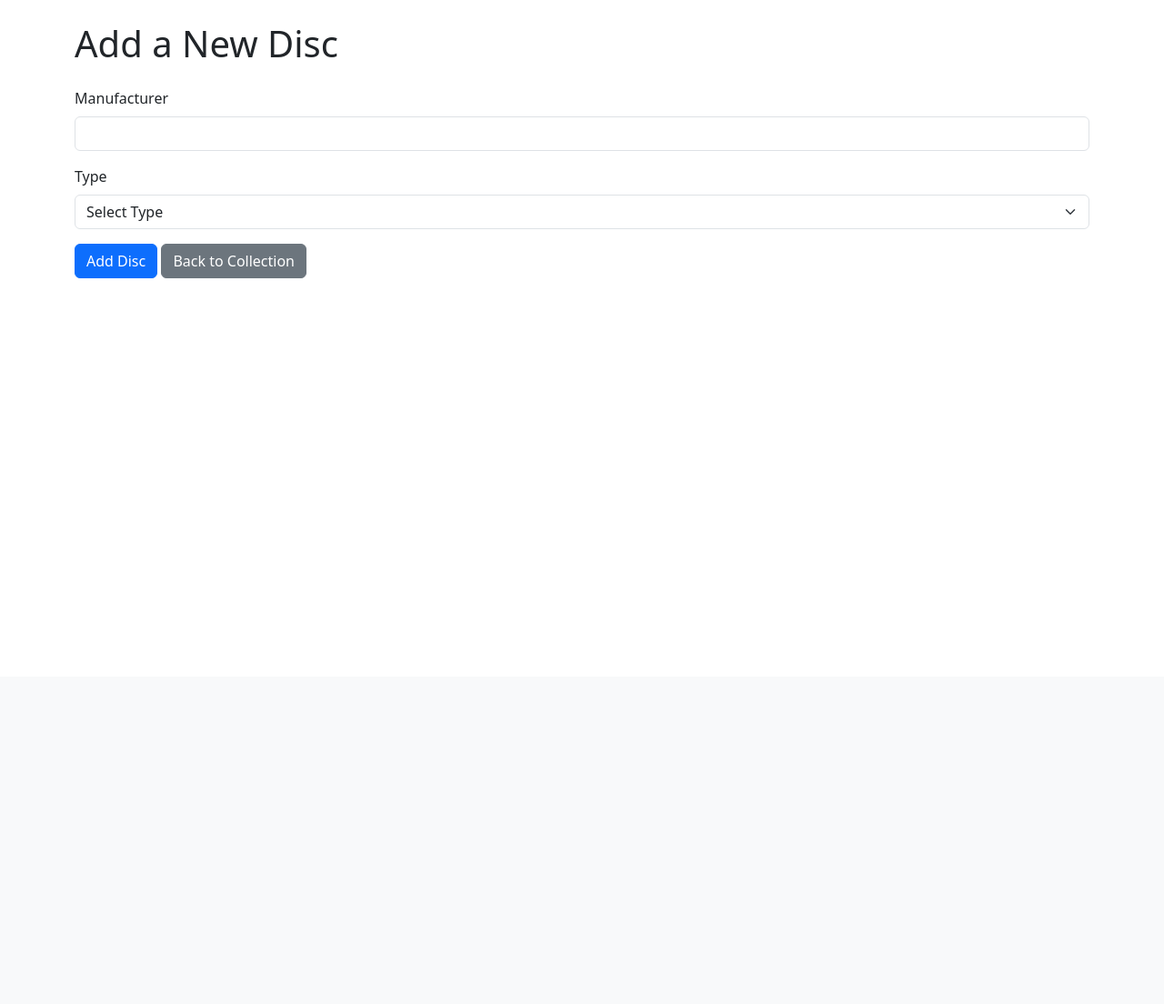
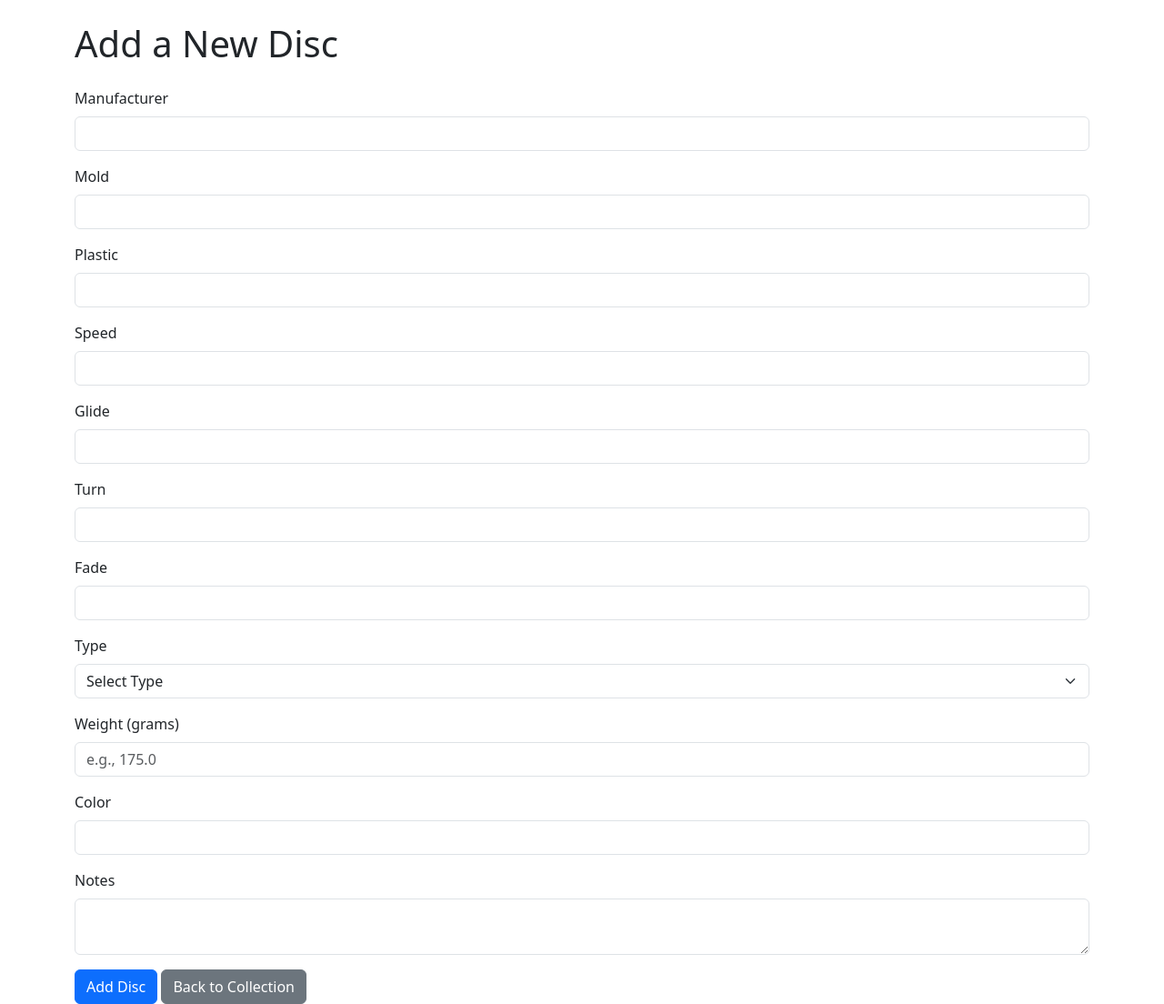
Before and after one commit to bnoobman/disc-collector, a Flask app: page /add in a window 1280 px wide. Shown: the part 56-1160 px from the top of the page at 91% size. Before the commit the page ends 362 px from the top, so only its background shows below. Run offline with Flask 3, Linux system fonts and the light colour scheme; some libraries are stand-ins or nearby versions.

Commit message:
feat(app): Add remaining fields to app
Added weight field and other remaining fields to the DB schema and the app.

```diff
--- a/app.py
+++ b/app.py
@@ -29,12 +29,13 @@ def add_disc():
         fade = request.form['fade']
         color = request.form['color']
         notes = request.form['notes']
-        disc_type = request.form['type']  # Get the type from the dropdown
+        disc_type = request.form['type']
+        weight = request.form.get('weight', type=float)  # New weight field
         is_lost = False  # New discs are not lost by default
 
         cur = mysql.connection.cursor()
-        cur.execute("INSERT INTO discs (manufacturer, mold, plastic, speed, glide, turn, fade, color, notes, type, is_lost) VALUES (%s, %s, %s, %s, %s, %s, %s, %s, %s, %s, %s)",
-                    (manufacturer, mold, plastic, speed, glide, turn, fade, color, notes, disc_type, is_lost))
+        cur.execute("INSERT INTO discs (manufacturer, mold, plastic, speed, glide, turn, fade, color, notes, type, weight, is_lost) VALUES (%s, %s, %s, %s, %s, %s, %s, %s, %s, %s, %s, %s)",
+                    (manufacturer, mold, plastic, speed, glide, turn, fade, color, notes, disc_type, weight, is_lost))
         mysql.connection.commit()
         cur.close()
         flash('Disc Added Successfully!')
@@ -46,45 +47,36 @@ def add_disc():
 @app.route('/edit/<int:id>', methods=['GET', 'POST'])
 def edit_disc(id):
     cur = mysql.connection.cursor()
-
-    # Fetch the existing disc data from the database
     cur.execute("SELECT * FROM discs WHERE id = %s", (id,))
     disc = cur.fetchone()
     cur.close()
 
     if request.method == 'POST':
-        # Get the form data
-        manufacturer = request.form.get('manufacturer')
-        mold = request.form.get('mold')
-        plastic = request.form.get('plastic')
-        speed = request.form.get('speed', type=int)  # Ensure this is an integer
-        glide = request.form.get('glide', type=int)  # Ensure this is an integer
-        turn = request.form.get('turn', type=int)  # Ensure this is an integer
-        fade = request.form.get('fade', type=int)  # Ensure this is an integer
-        color = request.form.get('color')
-        notes = request.form.get('notes')
-        disc_type = request.form.get('type')  # Get the disc type from the dropdown
-        is_lost = request.form.get('is_lost') == 'on'  # Checkbox handling
+        manufacturer = request.form['manufacturer']
+        mold = request.form['mold']
+        plastic = request.form['plastic']
+        speed = request.form['speed']
+        glide = request.form['glide']
+        turn = request.form['turn']
+        fade = request.form['fade']
+        color = request.form['color']
+        notes = request.form['notes']
+        disc_type = request.form['type']
+        weight = request.form.get('weight', type=float)  # New weight field
+        is_lost = request.form.get('is_lost') == 'on'
 
-        # Validate required fields
-        if not manufacturer or not mold or not disc_type:
-            flash('Please fill in all required fields.', 'danger')
-            return redirect(url_for('edit_disc', id=id))
-
-        # Update the disc information in the database
         cur = mysql.connection.cursor()
         cur.execute("""
             UPDATE discs
-            SET manufacturer=%s, mold=%s, plastic=%s, speed=%s, glide=%s, turn=%s, fade=%s, color=%s, notes=%s, type=%s, is_lost=%s
+            SET manufacturer=%s, mold=%s, plastic=%s, speed=%s, glide=%s, turn=%s, fade=%s, color=%s, notes=%s, type=%s, weight=%s, is_lost=%s
             WHERE id=%s
-        """, (manufacturer, mold, plastic, speed, glide, turn, fade, color, notes, disc_type, is_lost, id))
+        """, (manufacturer, mold, plastic, speed, glide, turn, fade, color, notes, disc_type, weight, is_lost, id))
         mysql.connection.commit()
         cur.close()
 
-        flash('Disc Updated Successfully!', 'success')
+        flash('Disc Updated Successfully!')
         return redirect(url_for('index'))
 
-    # Render the edit_disc template, passing in the current disc data
     return render_template('edit_disc.html', disc=disc)
 
 # Delete disc
--- a/templates/add_disc.html
+++ b/templates/add_disc.html
@@ -6,12 +6,41 @@
     <h1 class="mb-4">Add a New Disc</h1>
 
     <form action="/add" method="post">
-        <!-- Other fields -->
         <div class="mb-3">
             <label for="manufacturer" class="form-label">Manufacturer</label>
             <input type="text" class="form-control" id="manufacturer" name="manufacturer" required>
         </div>
-        <!-- Add the dropdown for Type -->
+
+        <div class="mb-3">
+            <label for="mold" class="form-label">Mold</label>
+            <input type="text" class="form-control" id="mold" name="mold" required>
+        </div>
+
+        <div class="mb-3">
+            <label for="plastic" class="form-label">Plastic</label>
+            <input type="text" class="form-control" id="plastic" name="plastic">
+        </div>
+
+        <div class="mb-3">
+            <label for="speed" class="form-label">Speed</label>
+            <input type="number" class="form-control" id="speed" name="speed" min="1" max="14">
+        </div>
+
+        <div class="mb-3">
+            <label for="glide" class="form-label">Glide</label>
+            <input type="number" class="form-control" id="glide" name="glide" min="1" max="7">
+        </div>
+
+        <div class="mb-3">
+            <label for="turn" class="form-label">Turn</label>
+            <input type="number" class="form-control" id="turn" name="turn" min="-5" max="1">
+        </div>
+
+        <div class="mb-3">
+            <label for="fade" class="form-label">Fade</label>
+            <input type="number" class="form-control" id="fade" name="fade" min="0" max="5">
+        </div>
+
         <div class="mb-3">
             <label for="type" class="form-label">Type</label>
             <select class="form-select" id="type" name="type" required>
@@ -23,7 +52,20 @@
             </select>
         </div>
 
-        <!-- Other fields like plastic, speed, glide, etc. -->
+        <div class="mb-3">
+            <label for="weight" class="form-label">Weight (grams)</label>
+            <input type="number" step="0.1" class="form-control" id="weight" name="weight" placeholder="e.g., 175.0">
+        </div>
+
+        <div class="mb-3">
+            <label for="color" class="form-label">Color</label>
+            <input type="text" class="form-control" id="color" name="color">
+        </div>
+
+        <div class="mb-3">
+            <label for="notes" class="form-label">Notes</label>
+            <textarea class="form-control" id="notes" name="notes"></textarea>
+        </div>
 
         <button type="submit" class="btn btn-primary">Add Disc</button>
         <a href="/" class="btn btn-secondary">Back to Collection</a>
--- a/templates/edit_disc.html
+++ b/templates/edit_disc.html
@@ -53,6 +53,11 @@
         </div>
 
         <div class="mb-3">
+            <label for="weight" class="form-label">Weight (grams)</label>
+            <input type="number" step="0.1" class="form-control" id="weight" name="weight" value="{{ disc.weight }}">
+        </div>
+
+        <div class="mb-3">
             <label for="color" class="form-label">Color</label>
             <input type="text" class="form-control" id="color" name="color" value="{{ disc.color }}">
         </div>
--- a/templates/index.html
+++ b/templates/index.html
@@ -22,8 +22,9 @@
         <li class="list-group-item d-flex justify-content-between align-items-center">
             <div>
                 <strong>{{ disc.manufacturer }}</strong> - {{ disc.mold }} (Type: {{ disc.type }})
-                (Plastic: {{ disc.plastic }}, Speed: {{ disc.speed }}, Glide: {{ disc.glide }},
-                Turn: {{ disc.turn }}, Fade: {{ disc.fade }}, Color: {{ disc.color }}, Notes: {{ disc.notes }})
+                (Weight: {{ disc.weight }} g, Plastic: {{ disc.plastic }}, Speed: {{ disc.speed }},
+                Glide: {{ disc.glide }}, Turn: {{ disc.turn }}, Fade: {{ disc.fade }},
+                Color: {{ disc.color }}, Notes: {{ disc.notes }})
                 {% if disc.is_lost %}
                     <span class="badge bg-danger">Lost</span>
                 {% endif %}
```
